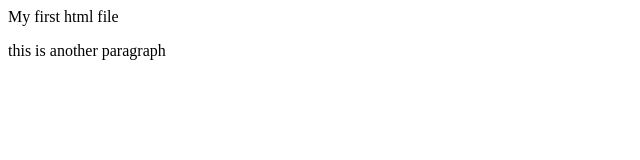
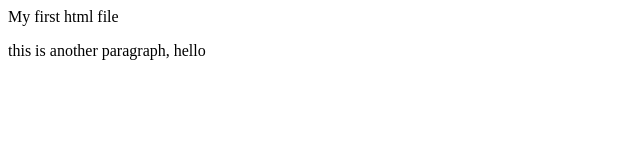
Before and after one commit to AkhilaKadali20/simple-cicd-demo, a plain HTML site: page index.html in a window 1280 px wide. Shown: the full height of the page, 0-640 px from the left. Drawn offline with Linux system fonts and the light colour scheme.

Commit message:
Update index.html

```diff
--- a/index.html
+++ b/index.html
@@ -3,6 +3,6 @@
 <head><title>Website</title></head>
 <body>
 <p>My first html file</p>
-  <p>this is another paragraph</p>
+  <p>this is another paragraph, hello</p>
 </body>
 </html>
```
